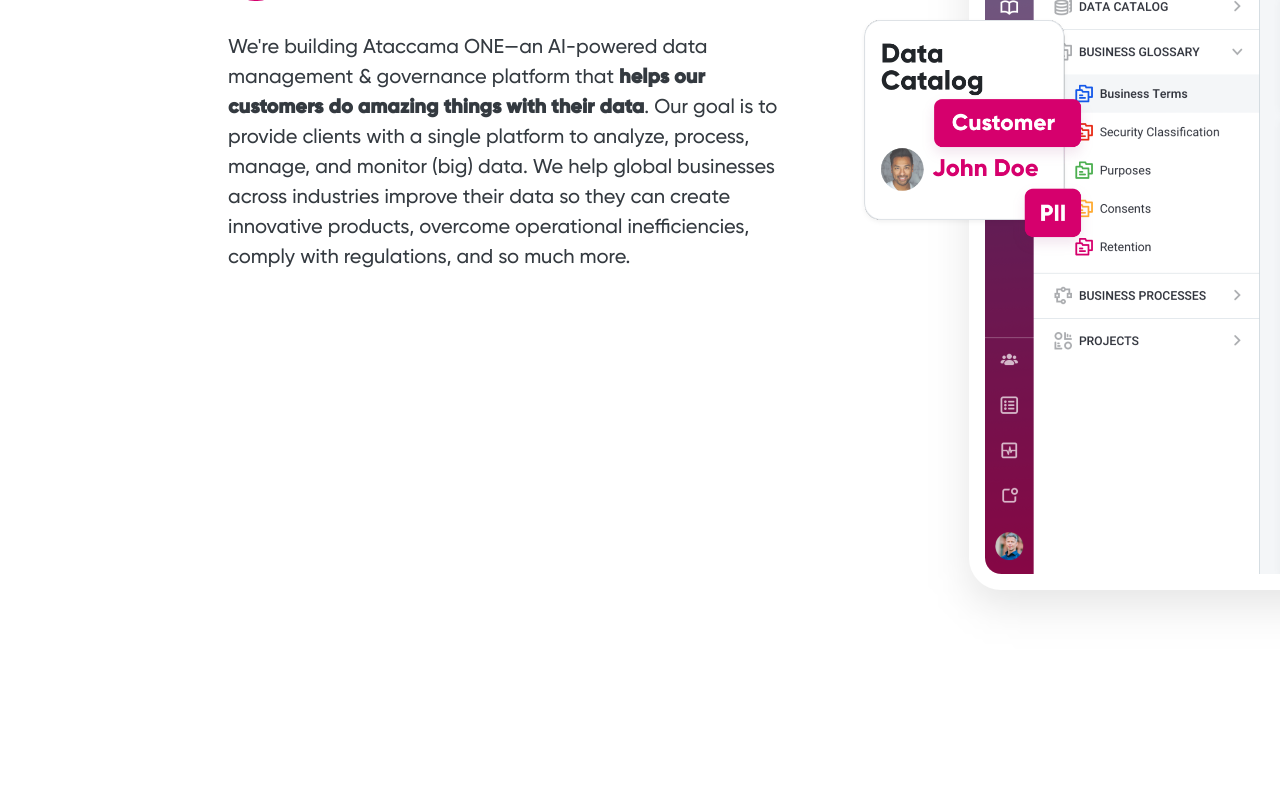
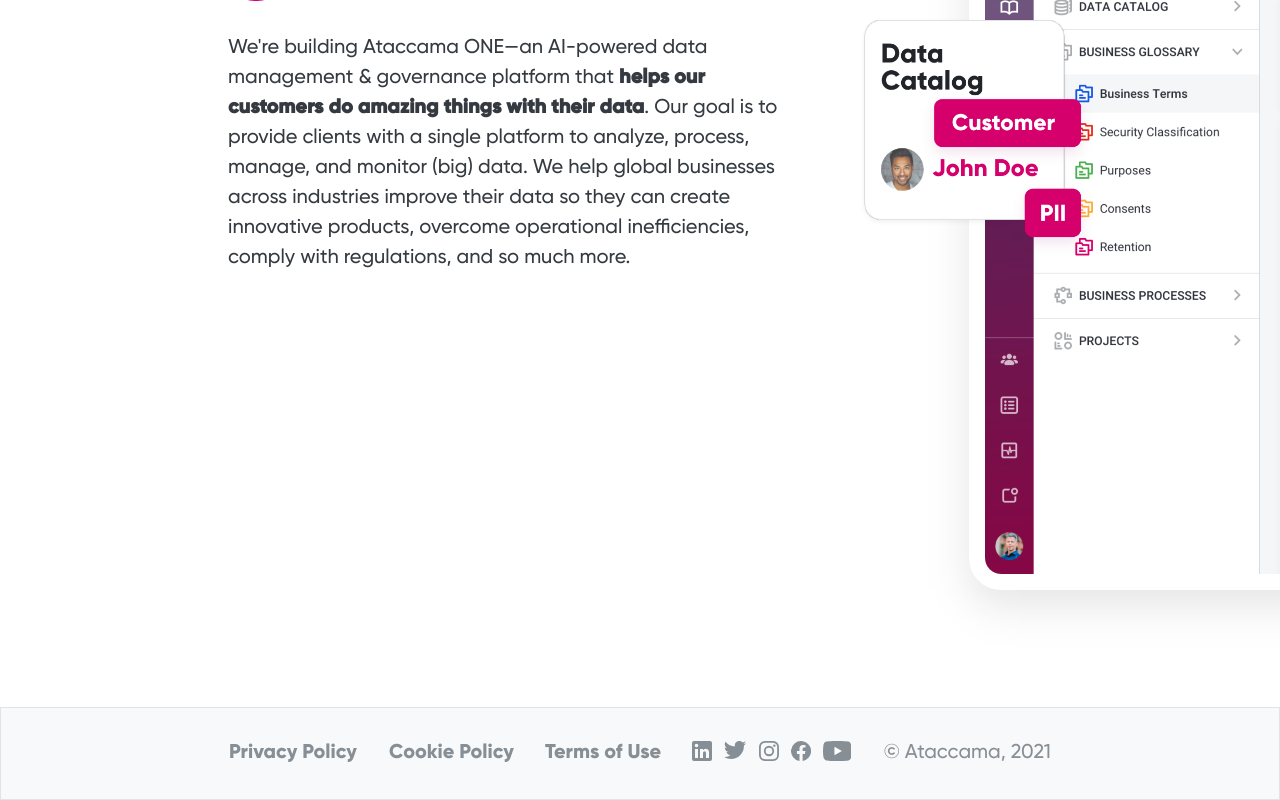
Before and after one commit to benjaminpeto/ataccama-about-us, a React (Create React App) app: page / in a window 1280 px wide. Shown: the part 4097-4897 px from the top of the page. Before the commit the page ends 4769 px from the top, so only its background shows below. Built offline with nearby package versions, Linux system fonts and the light colour scheme.

Commit message:
added footer and its styling, static page is DONE, lets animate

```diff
--- a/src/App.js
+++ b/src/App.js
@@ -5,6 +5,7 @@
 import Flow from './components/Flow/Flow.components';
 import WhereToFind from './components/Wheretofind/Wheretofind.components';
 import WhatWeDo from './components/Whatwedo/WhatWeDo.components';
+import Footer from './components/Footer/Footer.components';
 
 import './App.scss';
 
@@ -16,6 +17,7 @@
       <Flow />
       <WhereToFind />
       <WhatWeDo />
+      <Footer />
     </main>
   );
 }
--- /dev/null
+++ b/src/components/Footer/Footer.components.jsx
@@ -0,0 +1,36 @@
+import React from "react";
+
+import './Footer.styles.scss';
+
+import { ReactComponent as Linkedin } from '../../assets/linkedin.svg';
+import { ReactComponent as Twitter } from '../../assets/twitter.svg';
+import { ReactComponent as Instagram } from '../../assets/instagram.svg';
+import { ReactComponent as Facebook } from '../../assets/facebook.svg';
+import { ReactComponent as Youtube } from '../../assets/youtube.svg';
+
+function  Footer() {
+  return (
+    <div className='footer-wrapper'>
+      <div className='nav-wrapper'>
+        <ul>
+          <li>Privacy Policy</li>
+          <li>Cookie Policy</li>
+          <li>Terms of Use</li>
+        </ul>
+      </div>
+
+      <div className='social-wrapper'>
+        <ul>
+          <li><Linkedin /></li>
+          <li><Twitter /></li>
+          <li><Instagram /></li>
+          <li><Facebook /></li>
+          <li><Youtube /></li>
+        </ul>
+        <p>&copy; Ataccama, 2021</p>
+      </div>
+    </div>
+  );
+}
+
+export default Footer;
--- /dev/null
+++ b/src/components/Footer/Footer.styles.scss
@@ -0,0 +1,48 @@
+.footer-wrapper {
+  display: flex;
+  background-color: #F8F9FA;
+  border: 1px solid #e0e4e7;
+  justify-content: space-between;
+  align-items: center;
+  height: 91px;
+  margin-top: 35px;
+
+  div > ul {
+    list-style: none;
+    display: flex;
+    flex-direction: row;
+    color: #868E96;
+    font-family: Gilroy-ExtraBold;
+    font-size: 20px;
+    margin: 0;
+    padding: 0;
+  }
+
+  .nav-wrapper {
+    padding-left: 228px;
+
+    ul > li:nth-child(2) {
+      margin: 0 31px 0 32px;
+    }
+  }
+
+  .social-wrapper {
+    display: flex;
+    align-items: center;
+    padding-right: 228px;
+
+    ul {
+      padding-top: 3px;    //fixed unordered list default settings
+    }
+
+    ul > li {
+      margin: 0 6px;
+    }
+
+    p {
+      font-size: 20px;
+      color: #868E96;
+      margin-left: 26.44px;
+    }
+  }
+}
```
